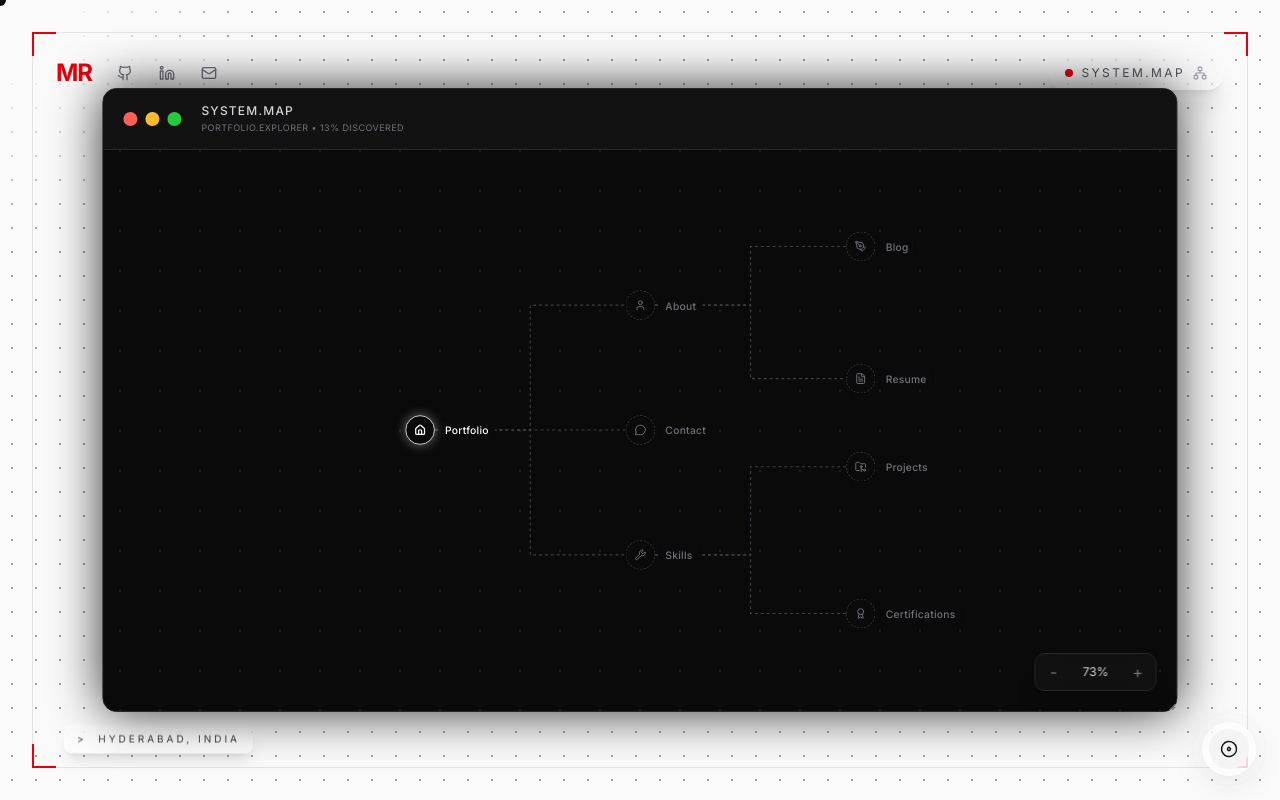
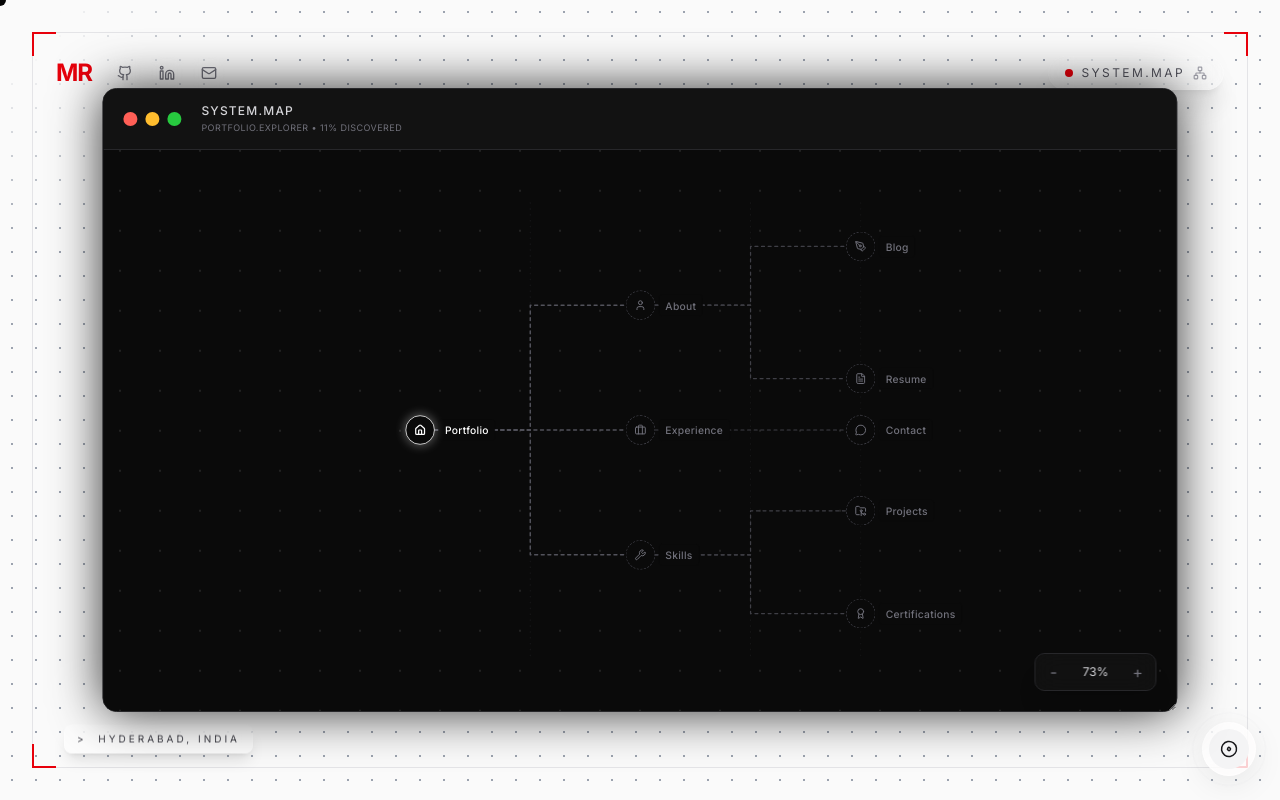
Before and after one commit to revanthm1902/my-portfolio, a Next.js app: page / in a window 1280 px wide. Both pictures are taken after a click on the button "SYSTEM.MAP". Built offline with nearby package versions, Linux system fonts and the light colour scheme.

Commit message:
feat: update NavWindow component with new experience section and improved layout

```diff
--- /dev/null
+++ b/src/app/experience/page.tsx
@@ -0,0 +1,84 @@
+import AppFrame from "@/components/AppFrame";
+import Footer from "@/components/Footer";
+import { Briefcase, Building2, CalendarDays, MapPin } from "lucide-react";
+
+const experiences = [
+  {
+    role: "Full Stack Intern",
+    organization: "Purple Techno Solutions",
+    location: "Remote / Hybrid",
+    duration: "Jan 2025 – Apr 2025",
+    summary:
+      "Engineered scalable MERN stack web applications and built Python-based predictive analytics modules (Pandas, Scikit-learn) to generate actionable client insights. Streamlined deployment with AWS CI/CD workflows.",
+  },
+  {
+    role: "R&D Intern",
+    organization: "TechtoGreen Drone & Robotics",
+    location: "Amaravati, India",
+    duration: "Aug 2024 – Aug 2025",
+    summary:
+      "Designed an Intelligent Safety Helmet using Raspberry Pi and IoT architecture, integrating 360° cameras and multi-sensor data fusion. Reduced incident response latency by 90%. Optimized GPS navigation for Autonomous Multi-Spraying Drones.",
+  },
+];
+
+export default function ExperiencePage() {
+  return (
+    <AppFrame>
+      <div className="absolute inset-0 overflow-y-auto no-scrollbar pb-4 pt-24 md:pt-32">
+        <div className="max-w-6xl mx-auto px-4 sm:px-8 md:px-12">
+          <div className="mb-16">
+            <div className="font-mono text-[10px] md:text-xs tracking-[0.2em] text-red-600 uppercase mb-4">
+              {"// sys.Career"}
+            </div>
+            <h1 className="font-(family-name:--font-ndot) text-5xl md:text-7xl lg:text-8xl text-zinc-900 dark:text-zinc-50 tracking-tight">
+              EXPERIENCE
+            </h1>
+            <p className="mt-6 text-zinc-600 dark:text-zinc-400 text-sm md:text-base max-w-2xl leading-relaxed">
+              A timeline of professional, project, and team experiences where I built products at the intersection of software engineering and IoT.
+            </p>
+          </div>
+
+          <div className="flex flex-col gap-6 md:gap-8 mb-24">
+            {experiences.map((item, idx) => (
+              <div
+                key={idx}
+                className="p-6 md:p-8 bg-white/60 dark:bg-[#0a0a0a]/60 backdrop-blur-2xl border border-zinc-200 dark:border-zinc-800 rounded-2xl transition-all duration-300 hover:border-red-500/30"
+              >
+                <div className="flex flex-wrap items-center gap-3 mb-4">
+                  <div className="w-9 h-9 rounded-xl bg-red-600/10 flex items-center justify-center border border-red-600/20">
+                    <Briefcase className="w-4 h-4 text-red-600" />
+                  </div>
+                  <h2 className="text-xl md:text-2xl font-bold text-zinc-900 dark:text-zinc-100 tracking-tight">
+                    {item.role}
+                  </h2>
+                </div>
+
+                <div className="flex flex-wrap items-center gap-4 text-sm md:text-base text-zinc-600 dark:text-zinc-400 mb-4">
+                  <span className="inline-flex items-center gap-2">
+                    <Building2 className="w-4 h-4 text-zinc-500" />
+                    {item.organization}
+                  </span>
+                  <span className="hidden md:inline text-zinc-300 dark:text-zinc-700">•</span>
+                  <span className="inline-flex items-center gap-2">
+                    <MapPin className="w-4 h-4 text-zinc-500" />
+                    {item.location}
+                  </span>
+                  <span className="hidden md:inline text-zinc-300 dark:text-zinc-700">•</span>
+                  <span className="inline-flex items-center gap-2">
+                    <CalendarDays className="w-4 h-4 text-zinc-500" />
+                    {item.duration}
+                  </span>
+                </div>
+
+                <p className="text-zinc-700 dark:text-zinc-300 leading-relaxed text-sm md:text-base">
+                  {item.summary}
+                </p>
+              </div>
+            ))}
+          </div>
+        </div>
+        <Footer />
+      </div>
+    </AppFrame>
+  );
+}
--- a/src/components/NavWindow.tsx
+++ b/src/components/NavWindow.tsx
@@ -2,7 +2,7 @@
 
 import { useState, useRef, useEffect } from "react";
 import { motion, useDragControls } from "framer-motion";
-import { Home, User, Wrench, PenTool, FileText, FolderGit2, Award, MessageCircle } from "lucide-react";
+import { Home, User, Wrench, PenTool, FileText, FolderGit2, Award, MessageCircle, Briefcase } from "lucide-react";
 import { usePathname, useRouter } from "next/navigation";
 import React from "react";
 
@@ -10,34 +10,50 @@ import React from "react";
 const nodes = [
   { id: "home", label: "Portfolio", icon: Home, x: 200, y: 350 },
   { id: "about", label: "About", icon: User, x: 500, y: 180 },
-  { id: "contact", label: "Contact", icon: MessageCircle, x: 500, y: 350 },
+  { id: "contact", label: "Contact", icon: MessageCircle, x: 800, y: 350 },
   { id: "skills", label: "Skills", icon: Wrench, x: 500, y: 520 },
   { id: "blog", label: "Blog", icon: PenTool, x: 800, y: 100 },
   { id: "resume", label: "Resume", icon: FileText, x: 800, y: 280 },
-  { id: "projects", label: "Projects", icon: FolderGit2, x: 800, y: 400 },
+  { id: "experience", label: "Experience", icon: Briefcase, x: 500, y: 350 },
+  { id: "projects", label: "Projects", icon: FolderGit2, x: 800, y: 460 },
   { id: "certifications", label: "Certifications", icon: Award, x: 800, y: 600 },
 ];
 
 const edges = [
-  { source: "home", target: "about" },
-  { source: "home", target: "contact" },
-  { source: "home", target: "skills" },
-  { source: "about", target: "blog" },
-  { source: "about", target: "resume" },
-  { source: "skills", target: "projects" },
-  { source: "skills", target: "certifications" },
+  { source: "home", target: "about", depth: 1 },
+  { source: "about", target: "blog", depth: 2 },
+  { source: "about", target: "resume", depth: 2 },
+  { source: "home", target: "skills", depth: 1 },
+  { source: "skills", target: "projects", depth: 2 },
+  { source: "skills", target: "certifications", depth: 2 },
+  { source: "home", target: "experience", depth: 1 },
+  { source: "experience", target: "contact", depth: 2 },
 ];
 
 const GRAPH_WIDTH = 1000;
 const GRAPH_HEIGHT = 700;
 
-// --- Connects Right Edge to Left Edge ---
-const generateOrthogonalPath = (source: { x: number; y: number }, target: { x: number; y: number }) => {
+// --- Structured branch lanes for cleaner hierarchy ---
+const getLaneX = (sourceId: string, targetId: string, startX: number, endX: number) => {
+  if (sourceId === "home") return 350;
+  if (sourceId === "about" || sourceId === "skills" || sourceId === "experience") return 650;
+
+  const targetOffset = targetId === "contact" ? 20 : 0;
+  return ((startX + endX) / 2) + targetOffset;
+};
+
+const generateOrthogonalPath = (
+  sourceId: string,
+  targetId: string,
+  source: { x: number; y: number },
+  target: { x: number; y: number }
+) => {
   const startX = source.x + 20; // 20px offset to start at the edge of the 40px circle
   const startY = source.y;
   const endX = target.x - 20;   // 20px offset to end at the edge of the target circle
   const endY = target.y;
-  const midX = (startX + endX) / 2;
+  const laneX = getLaneX(sourceId, targetId, startX, endX);
+  const midX = Math.max(startX + 40, Math.min(laneX, endX - 40));
 
   return `M ${startX} ${startY} L ${midX} ${startY} L ${midX} ${endY} L ${endX} ${endY}`;
 };
@@ -190,20 +206,31 @@ export default function NavWindow({ isOpen, onClose }: NavWindowProps) {
         <div className="absolute inset-0 flex items-center justify-center overflow-hidden">
         <motion.div drag className="relative origin-center w-250 h-175 cursor-grab active:cursor-grabbing" style={{ scale: zoom }}>
           <svg className="absolute inset-0 w-full h-full pointer-events-none z-0">
+            <line x1="350" y1="40" x2="350" y2="660" className="stroke-zinc-800/70 stroke-[1px]" strokeDasharray="2 6" />
+            <line x1="650" y1="40" x2="650" y2="660" className="stroke-zinc-800/60 stroke-[1px]" strokeDasharray="2 6" />
+            <line x1="800" y1="40" x2="800" y2="660" className="stroke-zinc-800/50 stroke-[1px]" strokeDasharray="2 6" />
             {edges.map((edge) => {
               const source = nodes.find((n) => n.id === edge.source);
               const target = nodes.find((n) => n.id === edge.target);
               if (!source || !target) return null;
               const isVisited = visitedNodes.includes(edge.target);
+              const strokeWidth = edge.depth === 1 ? 2 : edge.depth === 2 ? 1.7 : 1.5;
+              const visitedStroke = edge.depth === 1 ? "#f4f4f5" : edge.depth === 2 ? "#d4d4d8" : "#a1a1aa";
+              const unvisitedStroke = edge.depth === 1 ? "#52525b" : edge.depth === 2 ? "#3f3f46" : "#2a2a30";
 
               return (
                 <path
                   key={`${edge.source}-${edge.target}`}
-                  // Uses the new Edge-to-Edge math
-                  d={generateOrthogonalPath(source, target)}
+                  d={generateOrthogonalPath(edge.source, edge.target, source, target)}
                   fill="none"
-                  className={`transition-all duration-700 ${isVisited ? "stroke-zinc-300 stroke-[1.5px]" : "stroke-zinc-700 stroke-[1.5px] stroke-dasharray-[4,4]"}`}
-                  style={!isVisited ? { strokeDasharray: "4 4" } : undefined}
+                  className="transition-all duration-700"
+                  style={{
+                    stroke: isVisited ? visitedStroke : unvisitedStroke,
+                    strokeWidth,
+                    strokeDasharray: isVisited ? undefined : edge.depth === 3 ? "3 5" : "4 5",
+                    strokeLinecap: "round",
+                    strokeLinejoin: "round",
+                  }}
                 />
               );
             })}
@@ -236,17 +263,20 @@ export default function NavWindow({ isOpen, onClose }: NavWindowProps) {
       <div className="flex md:hidden flex-1 flex-col p-6 overflow-y-auto bg-[#0a0a0a]">
         <div className="flex flex-col gap-6 w-full max-w-sm mx-auto mt-4">
           <MobileNode id="home" label="Portfolio" icon={Home} isVisited={visitedNodes.includes("home")} isActive={activeNode === "home"} onNodeClick={handleNodeClick} />
-          <div className="flex flex-col gap-6 pl-6 ml-5 border-l-[1.5px] border-zinc-800 border-dashed">
+          <div className="flex flex-col gap-6 pl-6 ml-5 border-l-[1.5px] border-zinc-700/80 border-dashed">
             <MobileNode id="about" label="About" icon={User} isVisited={visitedNodes.includes("about")} isActive={activeNode === "about"} onNodeClick={handleNodeClick} />
-            <div className="flex flex-col gap-6 pl-6 ml-5 border-l-[1.5px] border-zinc-800 border-dashed">
+            <div className="flex flex-col gap-6 pl-6 ml-5 border-l-[1.5px] border-zinc-600/80 border-dashed">
                <MobileNode id="blog" label="Blog" icon={PenTool} isVisited={visitedNodes.includes("blog")} isActive={activeNode === "blog"} onNodeClick={handleNodeClick} />
                <MobileNode id="resume" label="Resume" icon={FileText} isVisited={visitedNodes.includes("resume")} isActive={activeNode === "resume"} onNodeClick={handleNodeClick} />
             </div>
-            <MobileNode id="contact" label="Contact" icon={MessageCircle} isVisited={visitedNodes.includes("contact")} isActive={activeNode === "contact"} onNodeClick={handleNodeClick} />
             <MobileNode id="skills" label="Skills" icon={Wrench} isVisited={visitedNodes.includes("skills")} isActive={activeNode === "skills"} onNodeClick={handleNodeClick} />
-            <div className="flex flex-col gap-6 pl-6 ml-5 border-l-[1.5px] border-zinc-800 border-dashed">
+            <div className="flex flex-col gap-6 pl-6 ml-5 border-l-[1.5px] border-zinc-600/80 border-dashed">
                <MobileNode id="projects" label="Projects" icon={FolderGit2} isVisited={visitedNodes.includes("projects")} isActive={activeNode === "projects"} onNodeClick={handleNodeClick} />
                <MobileNode id="certifications" label="Certifications" icon={Award} isVisited={visitedNodes.includes("certifications")} isActive={activeNode === "certifications"} onNodeClick={handleNodeClick} />
+            </div>
+            <MobileNode id="experience" label="Experience" icon={Briefcase} isVisited={visitedNodes.includes("experience")} isActive={activeNode === "experience"} onNodeClick={handleNodeClick} />
+            <div className="flex flex-col gap-6 pl-6 ml-5 border-l-[1.5px] border-zinc-600/80 border-dashed">
+              <MobileNode id="contact" label="Contact" icon={MessageCircle} isVisited={visitedNodes.includes("contact")} isActive={activeNode === "contact"} onNodeClick={handleNodeClick} />
             </div>
           </div>
         </div>
```
